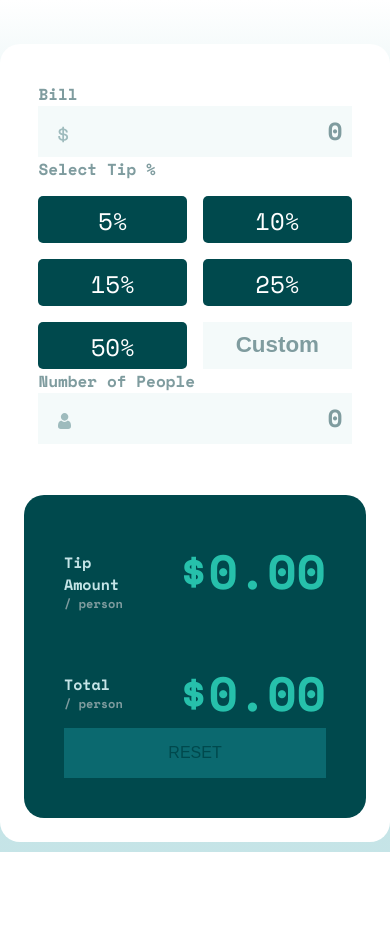
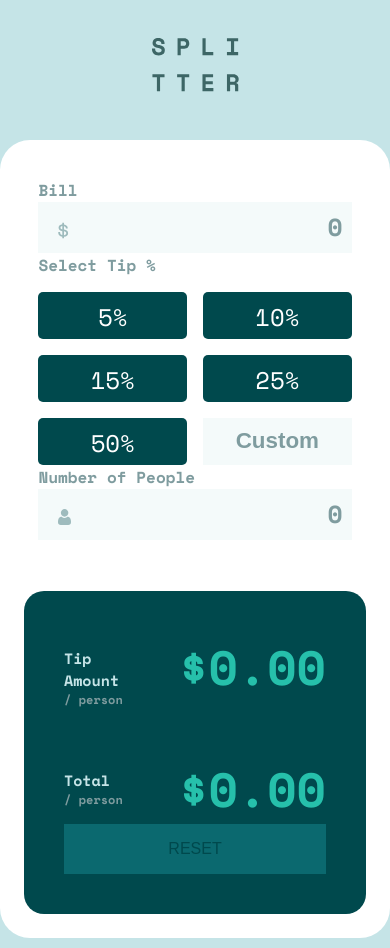
Before and after one commit to outerpreneur/tip-calculator-app-main, a plain HTML site: page index.html in a window 390 px wide. Before the commit the page ends 852 px from the top, so only its background shows below. Drawn offline with nearby package versions, Linux system fonts and the light colour scheme.

Commit message:
responsive styles

```diff
--- a/style.css
+++ b/style.css
@@ -51,7 +51,7 @@ main {
     height: 487px;
     padding: 2em;
     width: 915px;
-    border-radius: 20px;
+    border-radius: 30px;
     transform: translateY(-10px);
     display: grid;
     grid-template-columns: repeat(2, 1fr);
@@ -237,4 +237,17 @@ input::-webkit-inner-spin-button {
     .tip-selection {
         grid-template-columns: repeat(2, 1fr);
     }
+
+    body {
+        background: var(--Light-grayish-cyan);
+    }
+
+    .logo {
+        transform: translateY(-10px);
+        padding: 3em;
+    }
+
+    main {
+        width: 100%;
+    }
 }
```
